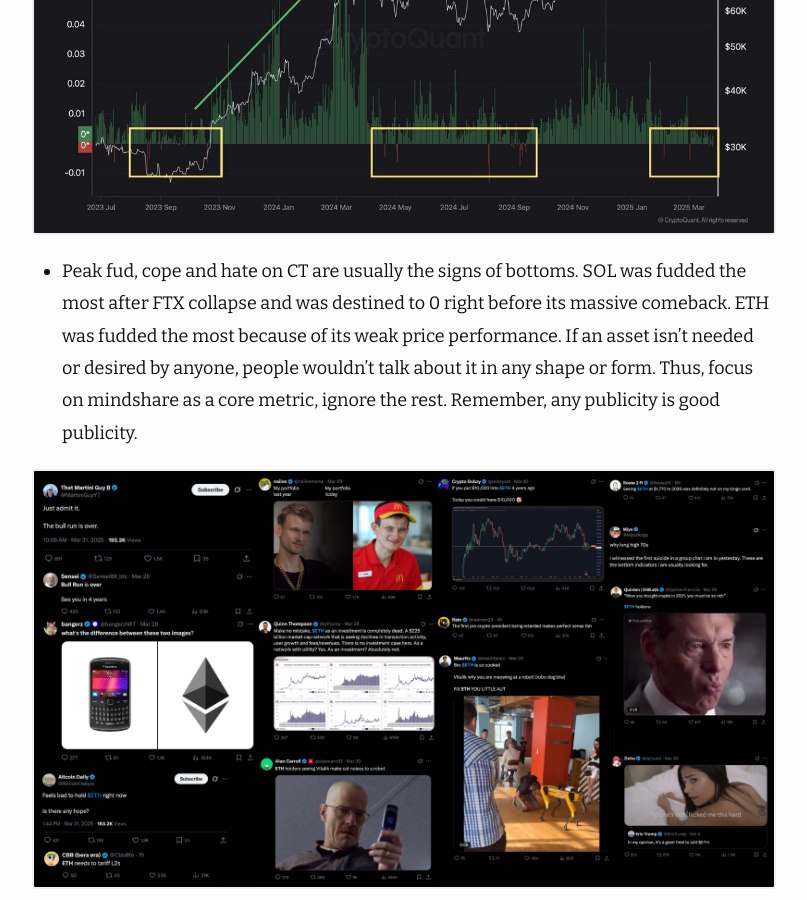
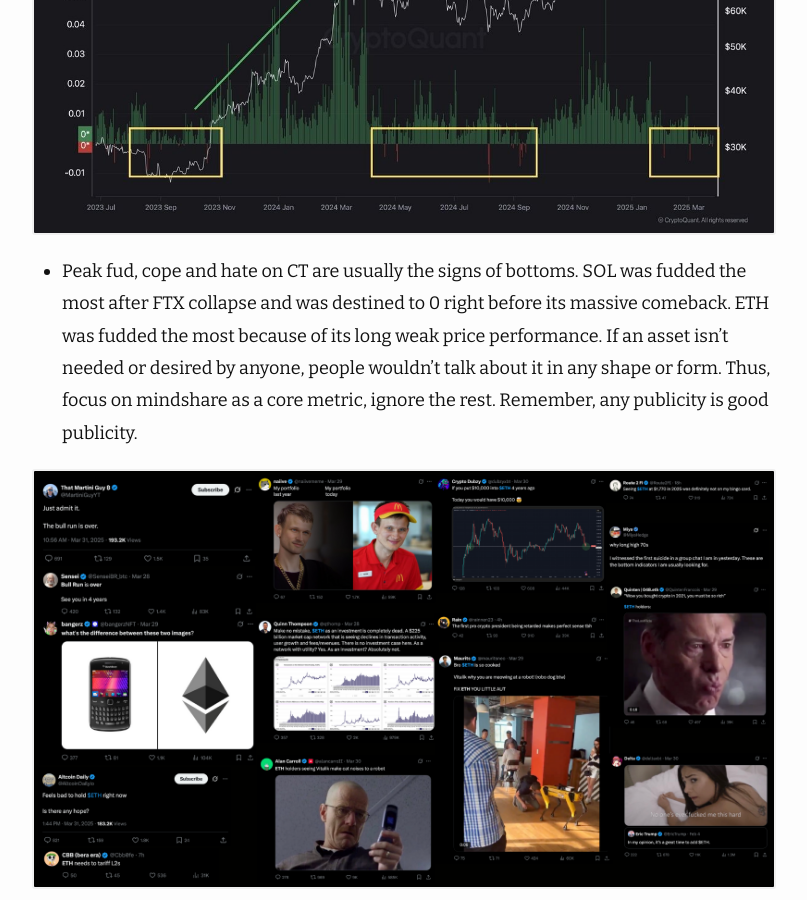
Before and after one commit to deeintech/deeintech.github.io, a Jekyll site: the page built from _posts/2025-03-05-playbook.md, in a window 1280 px wide and 900 px high, scrolled down 34248 px. Shown: the whole window, without its empty margins (238-1045 px from the left). Built offline with Jekyll 4.4.1, drawn with Linux system fonts in a browser that asks for light colours; nearby versions of some CDN libraries.

Commit message:
update fud

```diff
--- a/_posts/2025-03-05-playbook.md
+++ b/_posts/2025-03-05-playbook.md
@@ -493,7 +493,7 @@
 
 ![funding](/assets/images/funding.jpeg)
 
-- Peak fud, cope and hate on CT are usually the signs of bottoms. SOL was fudded the most after FTX collapse and was destined to 0 right before its massive comeback. ETH was fudded the most because of its weak price performance. If an asset isn't needed or desired by anyone, people wouldn't talk about it in any shape or form. Thus, focus on mindshare as a core metric, ignore the rest. Remember, any publicity is good publicity.
+- Peak fud, cope and hate on CT are usually the signs of bottoms. SOL was fudded the most after FTX collapse and was destined to 0 right before its massive comeback. ETH was fudded the most because of its long weak price performance. If an asset isn't needed or desired by anyone, people wouldn't talk about it in any shape or form. Thus, focus on mindshare as a core metric, ignore the rest. Remember, any publicity is good publicity.
 
 ![fud](/assets/images/fud.png)
 
```
